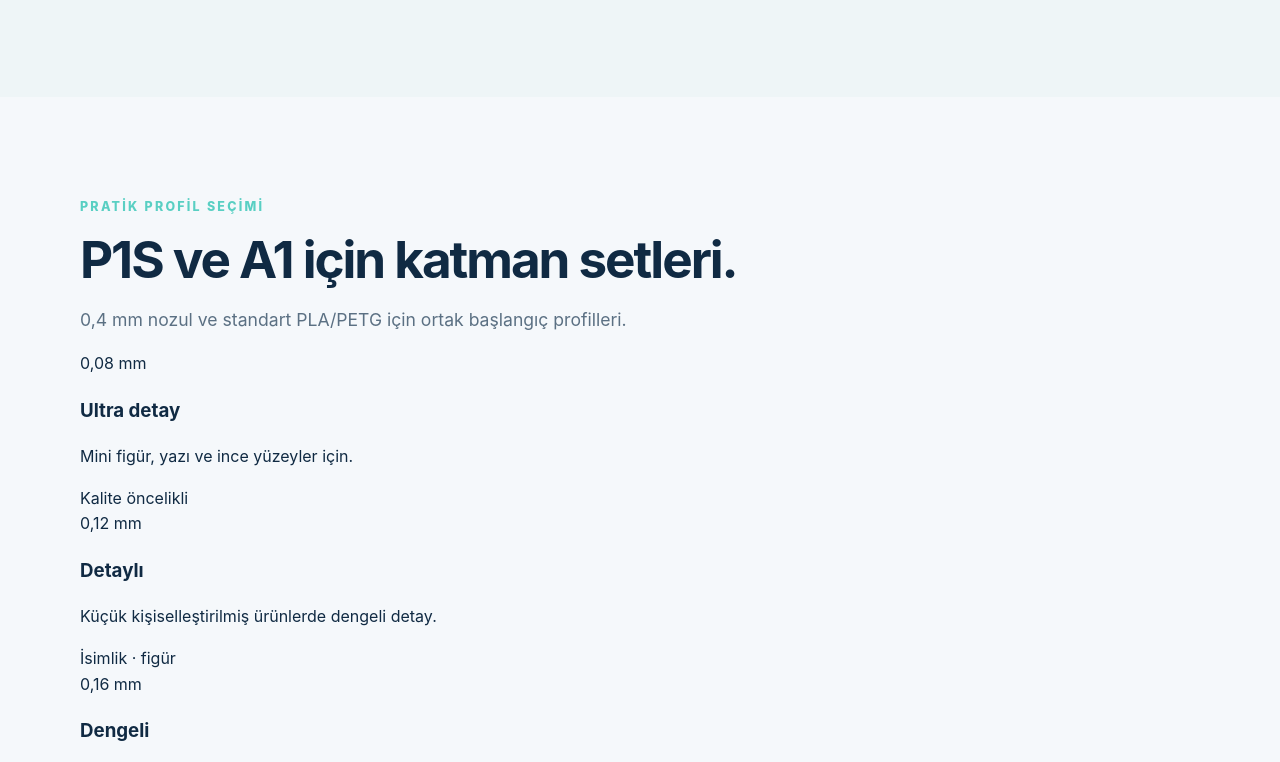
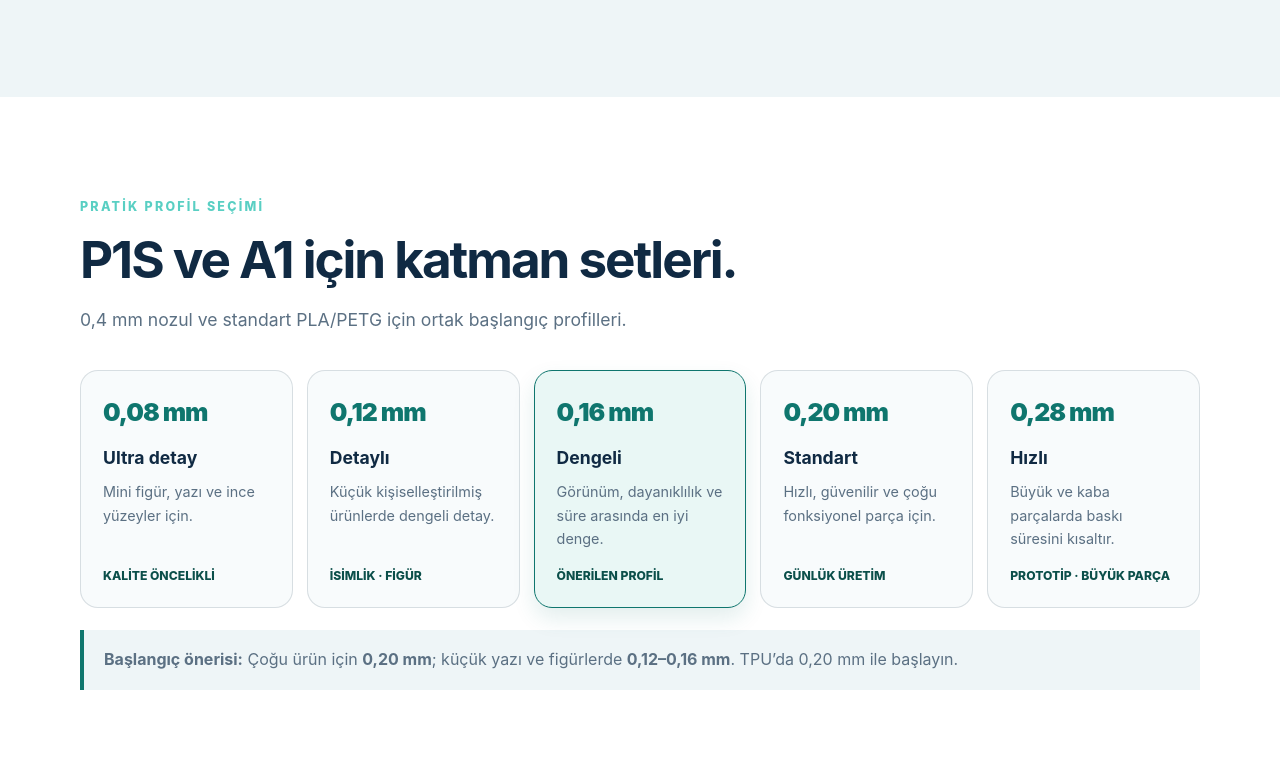
Before and after one commit to dedes-3d/dedes-3d, a plain HTML site: page index.html in a window 1280 px wide. Shown: the part 3169-3931 px from the top of the page. Drawn offline with Linux system fonts and the light colour scheme.

Commit message:
P1S ve A1 katman setlerini ekle

```diff
--- a/style.css
+++ b/style.css
@@ -70,5 +70,15 @@
 .footer a { color: var(--teal-dark); font-weight: 700; }
 .footer { display: flex; justify-content: space-between; gap: 20px; padding: 28px 0; color: var(--muted); font-size: .9rem; }
 .footer .brand { color: var(--ink); }
+.layer-sets { background: var(--white); }
+.layer-grid { display: grid; grid-template-columns: repeat(5, 1fr); gap: 14px; margin-top: 36px; }
+.layer-card { display: flex; flex-direction: column; min-height: 205px; padding: 22px; border: 1px solid var(--line); border-radius: 18px; background: #f8fbfc; }
+.layer-card h3 { margin: 12px 0 8px; font-size: 1.1rem; }
+.layer-card p { margin: 0; color: var(--muted); font-size: .9rem; }
+.layer-size { color: var(--teal); font-size: 1.55rem; font-weight: 900; letter-spacing: -.04em; }
+.layer-use { margin-top: auto; padding-top: 16px; color: var(--teal-dark); font-size: .76rem; font-weight: 800; text-transform: uppercase; }
+.featured-layer { border-color: var(--teal); background: #e9f7f5; box-shadow: 0 10px 22px rgba(15,118,110,.12); }
+.layer-tip { margin-top: 22px; padding: 17px 20px; border-left: 4px solid var(--teal); color: var(--muted); background: #eef5f7; }
+@media (max-width: 980px) { .layer-grid { grid-template-columns: repeat(3, 1fr); } }
 @media (max-width: 840px) { .printer-grid, .profile-notes { grid-template-columns: 1fr; } }
-@media (max-width: 720px) { .hero { min-height: 560px; } .hero-content { padding-top: 100px; } .cards { grid-template-columns: 1fr; } .footer { flex-direction: column; } .nav { flex-wrap: wrap; gap: 12px; } .nav-link { font-size: .9rem; } .button-outline { margin: 10px 0 0; } .social-cta-inner { align-items: flex-start; flex-direction: column; } .social-button { width: 100%; min-width: 0; } }
+@media (max-width: 720px) { .hero { min-height: 560px; } .hero-content { padding-top: 100px; } .cards, .layer-grid { grid-template-columns: 1fr; } .footer { flex-direction: column; } .nav { flex-wrap: wrap; gap: 12px; } .nav-link { font-size: .9rem; } .button-outline { margin: 10px 0 0; } .social-cta-inner { align-items: flex-start; flex-direction: column; } .social-button { width: 100%; min-width: 0; } }
```
